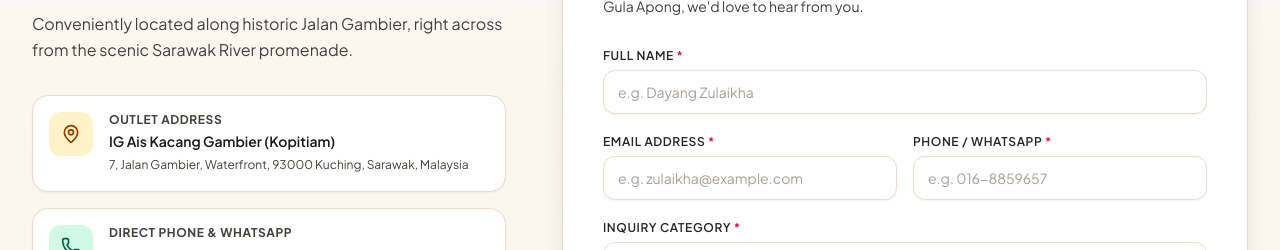
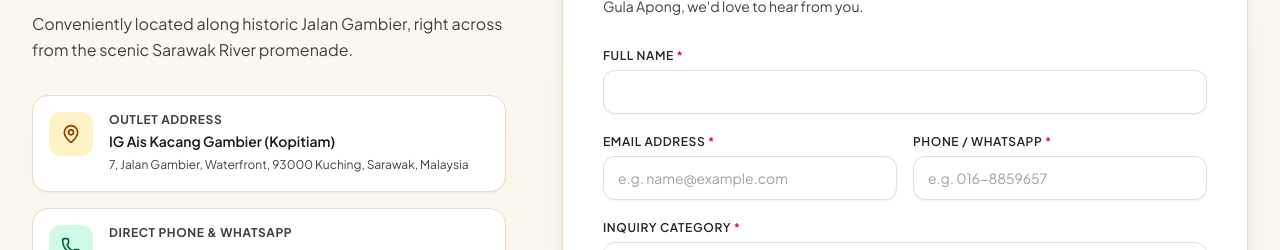
Before and after one commit to rafiffadli/ais-kacang-gambier, a Next.js app: page /contact in a window 1280 px wide. Shown: the part 478-728 px from the top of the page. Built offline with nearby package versions, Linux system fonts and the light colour scheme; a web font is replaced by a local one.

Commit message:
fix(contact): remove placeholder Dayang Zulaikha from contact form

```diff
--- a/components/contact/contact-form.tsx
+++ b/components/contact/contact-form.tsx
@@ -93,7 +93,6 @@ export function ContactForm() {
           </label>
           <Input
             id="fullName"
-            placeholder="e.g. Dayang Zulaikha"
             hasError={Boolean(errors.fullName)}
             {...register("fullName")}
           />
@@ -117,7 +116,7 @@ export function ContactForm() {
             <Input
               id="email"
               type="email"
-              placeholder="e.g. zulaikha@example.com"
+              placeholder="e.g. name@example.com"
               hasError={Boolean(errors.email)}
               {...register("email")}
             />
```
